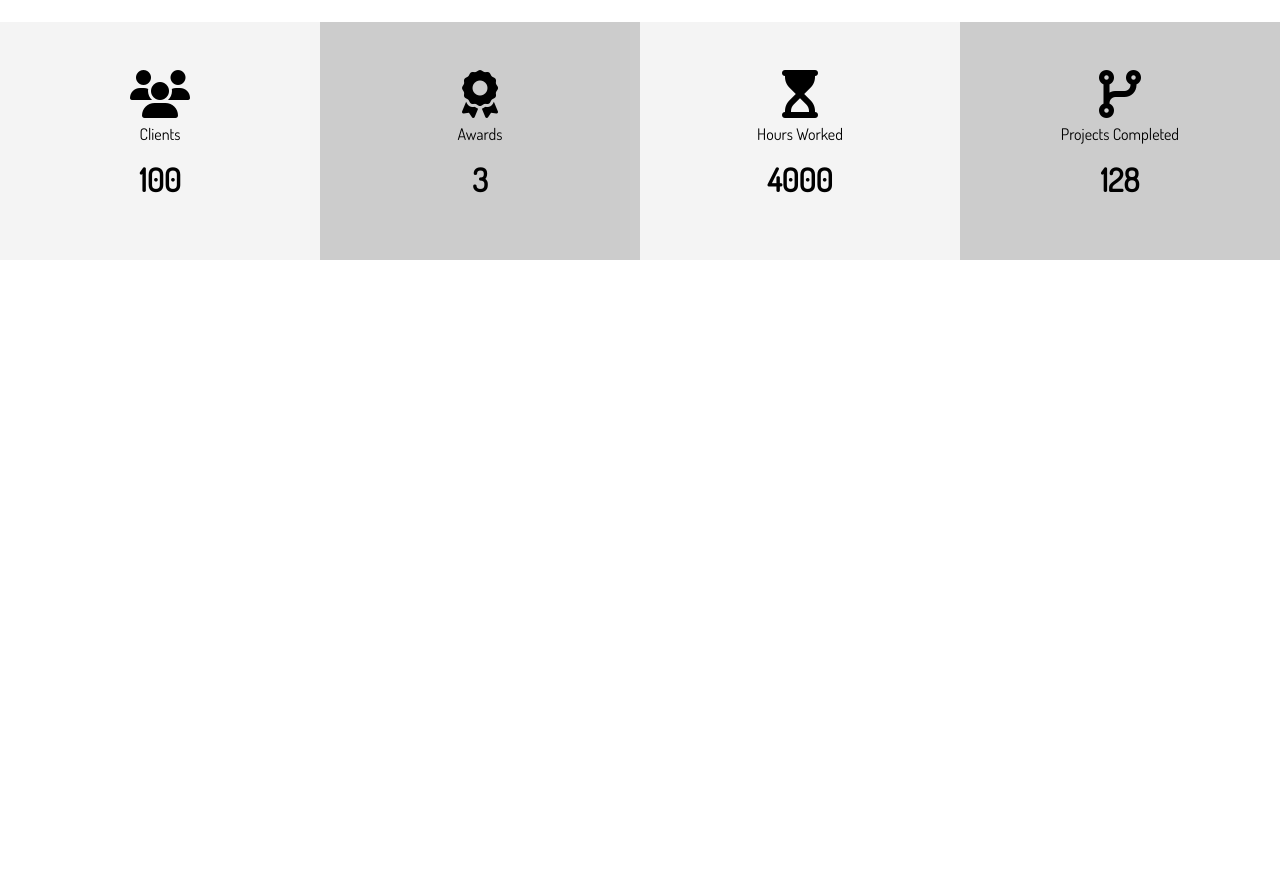
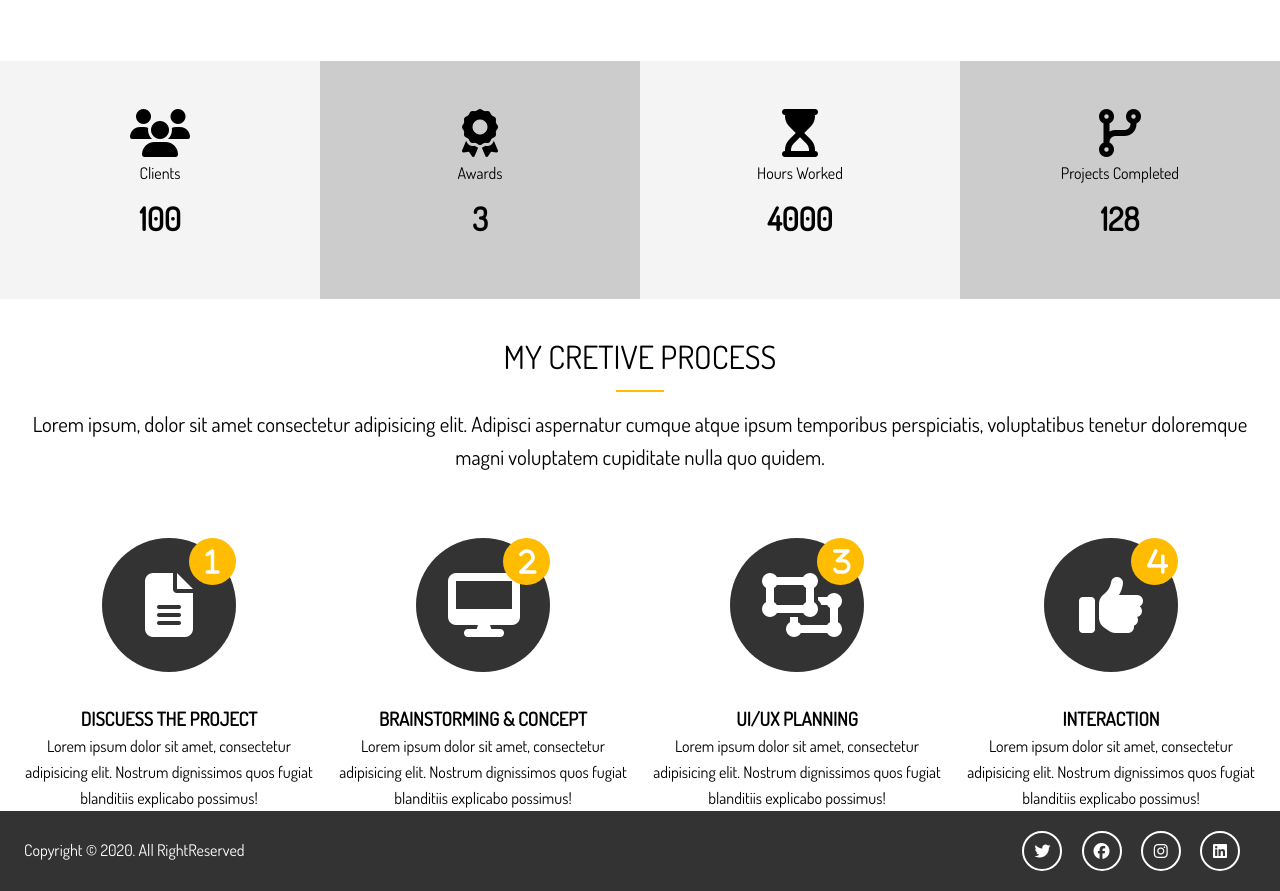
Before and after one commit to pein/tm-sassportfolio, a website: page dist/index.html in a window 1280 px wide. Shown: the part 1164-2055 px from the top of the page. Before the commit the page ends 1456 px from the top, so only its background shows below. Drawn offline with Linux system fonts and the light colour scheme.

Commit message:
Process section and footer

```diff
--- a/scss/_config.scss
+++ b/scss/_config.scss
@@ -6,3 +6,13 @@
 $medium-color: #ccc;
 $dark-color: #333;
 $bg-image: url("../img/showcase.jpg");
+
+// Set Text Color
+
+@function set-text-color($color) {
+  @if (lightness($color) > 50) {
+    @return #000;
+  } @else {
+    @return #fff;
+  }
+}
--- a/scss/_utilities.scss
+++ b/scss/_utilities.scss
@@ -78,3 +78,22 @@
     margin: 4rem 0;
   }
 }
+
+//Section Title
+
+.section-title {
+  font-size: 2rem;
+  display: block;
+  padding-bottom: 0.5rem;
+  text-align: center;
+  font-weight: 100;
+  text-transform: uppercase;
+}
+// Bottom Line
+.bottom-line {
+  height: 2px;
+  width: 3rem;
+  background: $main-color;
+  display: block;
+  margin: 0 auto 1rem auto;
+}
--- a/scss/main.scss
+++ b/scss/main.scss
@@ -142,4 +142,83 @@
       }
     }
   }
+
+  &-c {
+    .process {
+      display: grid;
+      grid-template-columns: repeat(4, 1fr);
+      grid-gap: 1.5rem;
+      text-align: center;
+
+      &-step {
+        position: absolute;
+        top: 0;
+        right: 0;
+        font-size: 28px;
+        background: $main-color;
+        color: set-text-color($main-color);
+        border-radius: 50%;
+        height: 15px;
+        width: 15px;
+        line-height: 15px;
+        padding: 1rem;
+        transition: all 1s;
+      }
+
+      &-icone {
+        border-radius: 50%;
+        background: $dark-color;
+        color: set-text-color($dark-color);
+        padding: 2rem;
+        width: 70px;
+        height: 70px;
+        line-height: 70px;
+        text-align: center;
+        position: relative;
+        transition: all 1s;
+
+        &:hover {
+          background: $main-color;
+          width: 90px;
+          height: 90px;
+          line-height: 90px;
+
+          .process-step {
+            background: $dark-color;
+            color: set-text-color($dark-color);
+          }
+        }
+      }
+    }
+  }
 }
+
+// Footer
+
+#main-footer {
+  background: $dark-color;
+  color: #fff;
+  height: 5rem;
+
+  .footer-content {
+    display: flex;
+    justify-content: space-between;
+    height: 5rem;
+    align-items: center;
+
+    .social .fab {
+      margin-right: 1rem;
+      border: 2px #fff solid;
+      border-radius: 50%;
+      height: 20px;
+      width: 20px;
+      line-height: 20px;
+      text-align: center;
+      padding: 0.5rem;
+
+      &:hover {
+        background: $main-color;
+      }
+    }
+  }
+}
```
Also changed, not shown: dist/css/main.css, dist/index.html.
